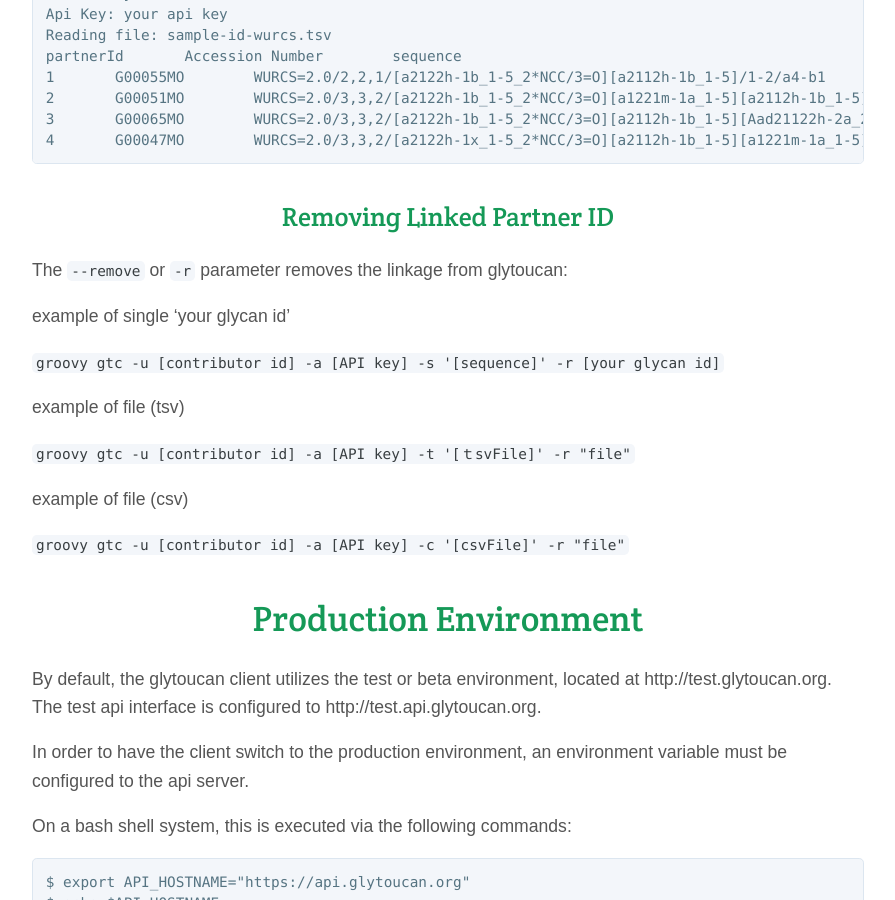
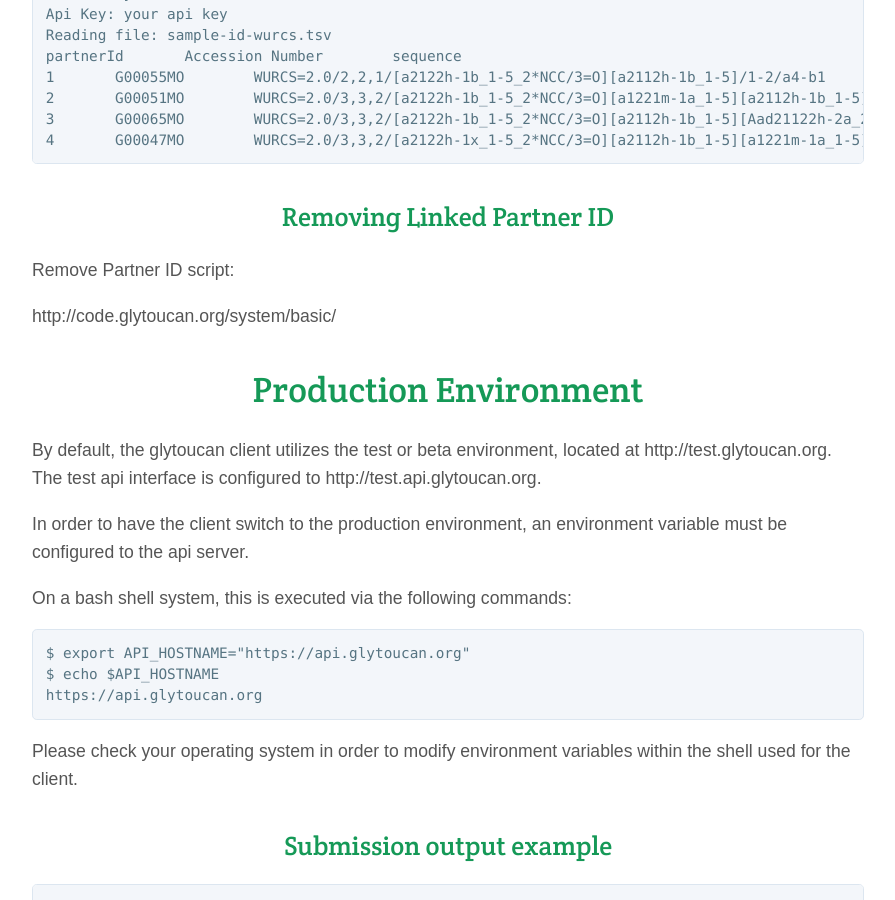
Before and after one commit to glytoucan/glytoucan, a Jekyll site: the page built from system/cli.md, in a window 1280 px wide and 900 px high, scrolled down 5981 px. Shown: the whole window, without its empty margins (192-1087 px from the left). Built offline with Jekyll 4.4.1, drawn with Linux system fonts in a browser that asks for light colours; nearby versions of some CDN libraries.

Commit message:
modified Remove Partner ID script
link to http://code.glytoucan.org/system/basic/

````diff
--- a/system/cli.md
+++ b/system/cli.md
@@ -187,19 +187,10 @@
 
 ## Removing Linked Partner ID
 
-The ```--remove``` or ```-r``` parameter removes the linkage from glytoucan:
+Remove Partner ID script:
 
-example of single 'your glycan id'
+http://code.glytoucan.org/system/basic/
 
-`groovy gtc -u [contributor id] -a [API key] -s  '[sequence]' -r [your glycan id]`
-
-example of file (tsv)
-
-`groovy gtc -u [contributor id] -a [API key] -t '[ｔsvFile]' -r "file"`
-
-example of file (csv)
-
-`groovy gtc -u [contributor id] -a [API key] -c '[csvFile]' -r "file"`
 
 # Production Environment
 
````
